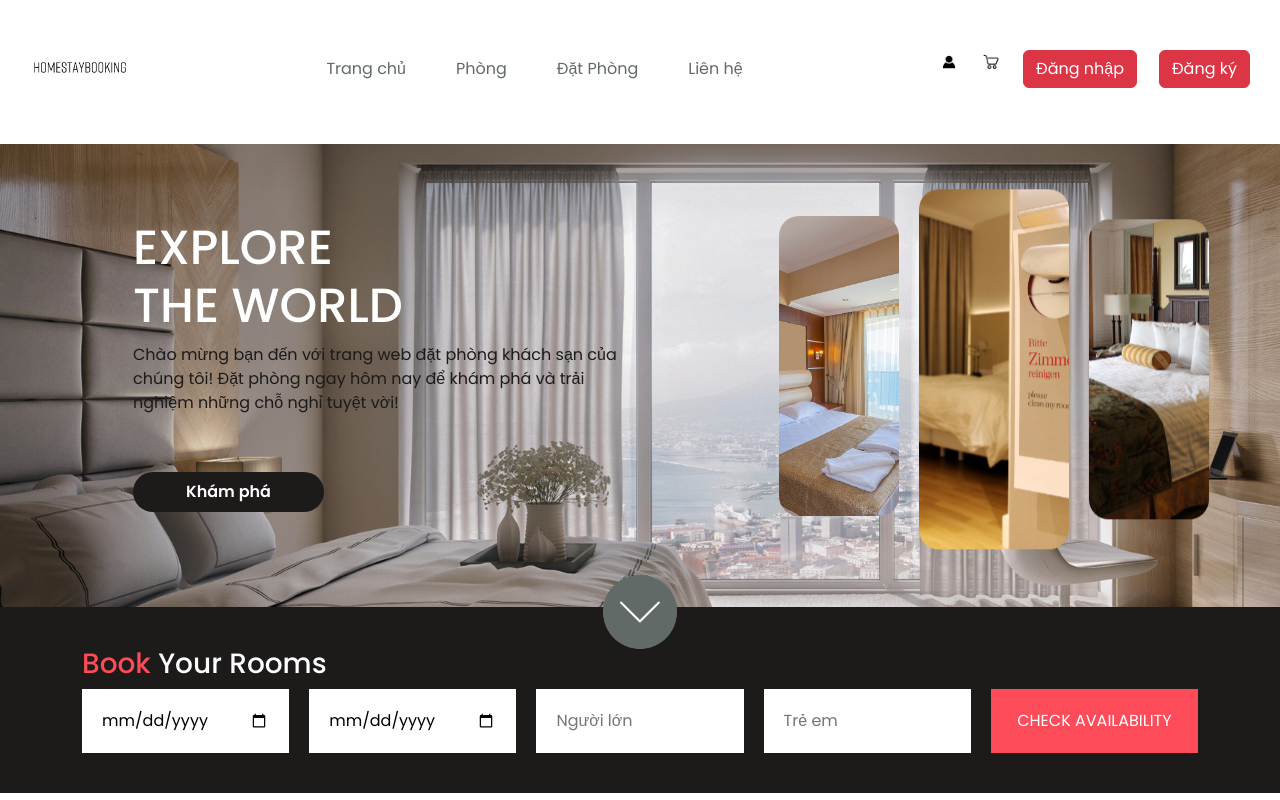
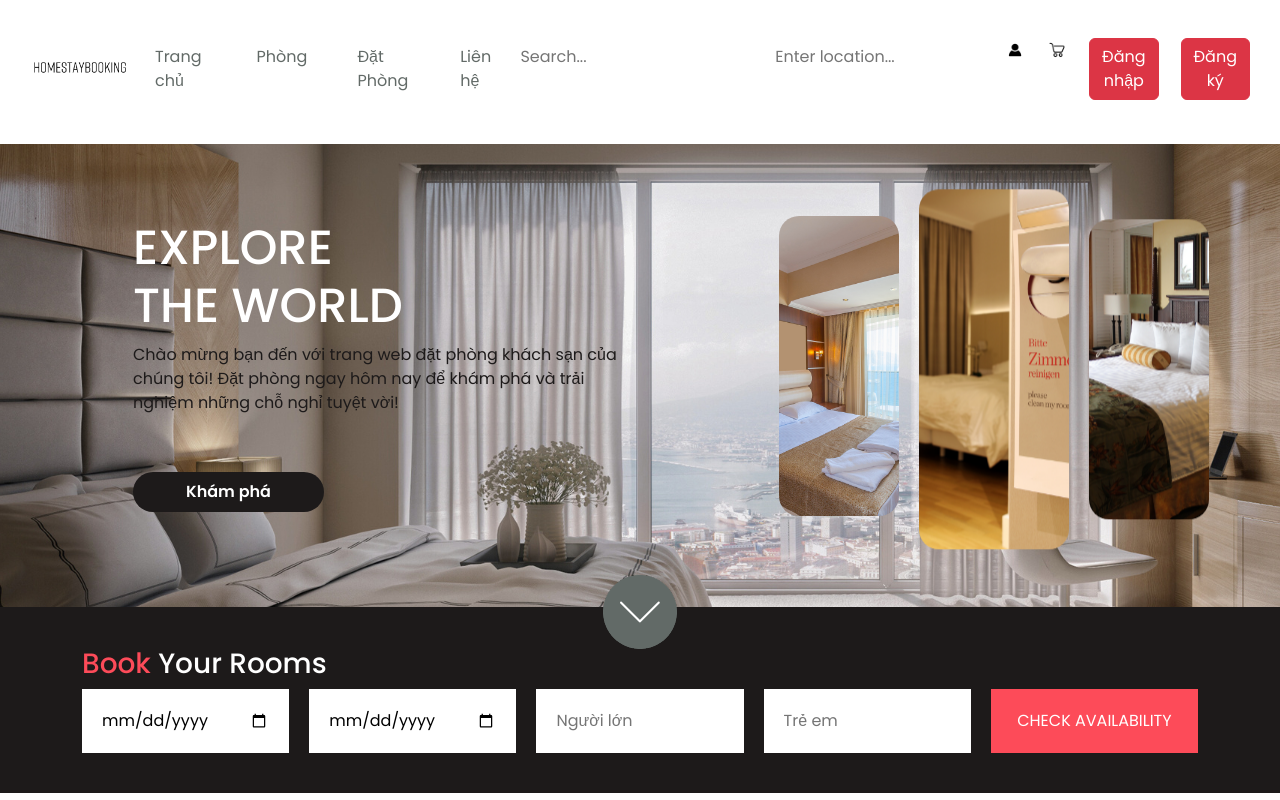
Before and after one commit to anhphavo/HomestayBooking, a plain HTML site: page homepage/index.html in a window 1280 px wide. Shown: the top 800 px of the page. Drawn offline with nearby package versions, Linux system fonts and the light colour scheme.

Commit message:
index.html

```diff
--- a/homepage/index.html
+++ b/homepage/index.html
@@ -26,6 +26,15 @@
                 <div class="item">
                     <a href="../contact-page/form.html">Liên hệ</a>
                 </div>
+                <div class="item search-container" style="margin-left: auto; position: relative;">
+                    <input type="text" id="searchInput" placeholder="Search..." onkeyup="searchRooms()">
+
+                </div>
+                <!-- Additional Search Box -->
+                <div class="item search-container small-input" style="position: relative;">
+                    <input type="text" id="searchInput2" class="location-input" placeholder="Enter location..." readonly>
+                </div>
+
             </div>
 
             <div id="actions">
```
